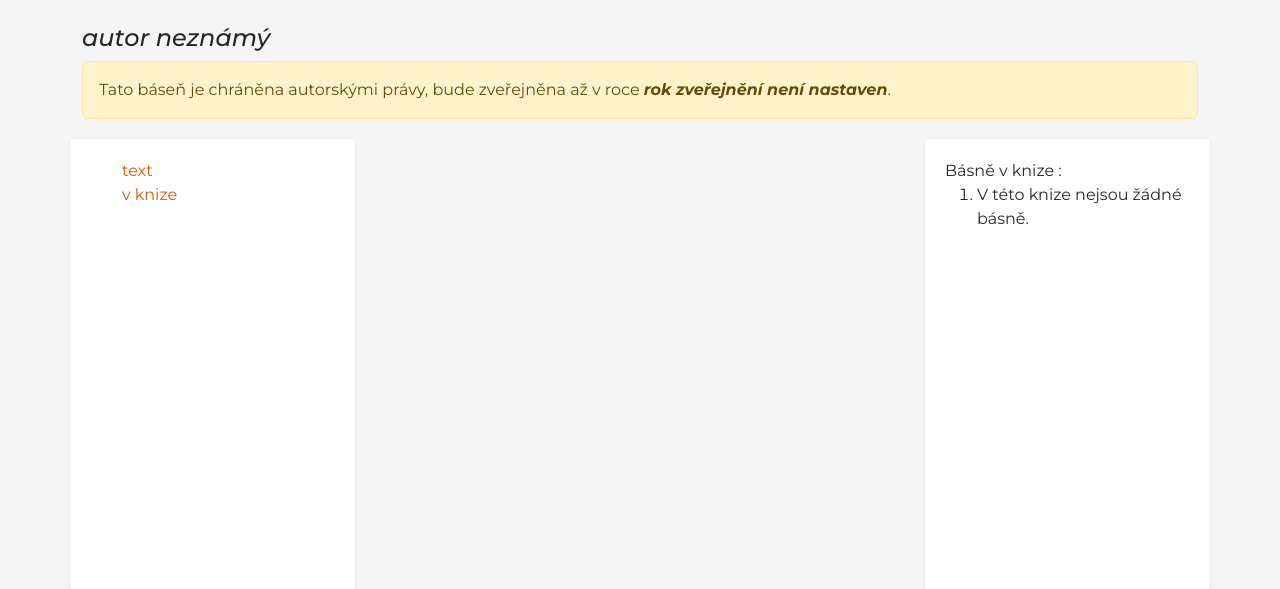
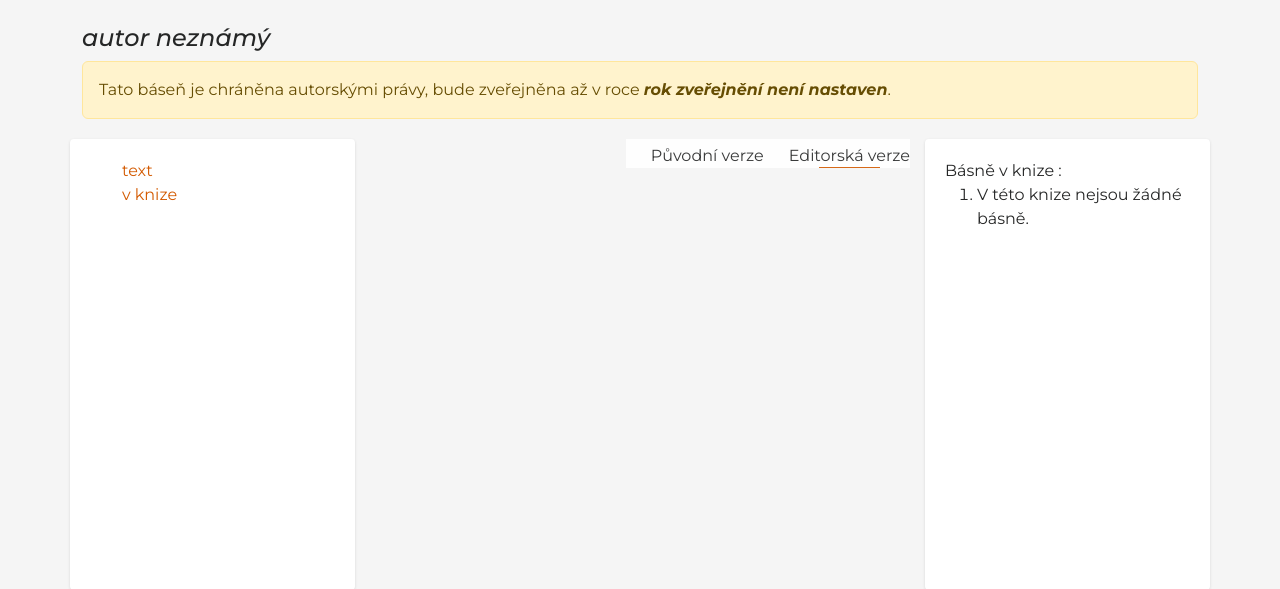
Before and after one commit to kloudak/new-cek, a Django app: template web/templates/web/poem_in_book.html in a window 1280 px wide. Shown: the part 129-718 px from the top of the page. Run offline with Django 5.2, Linux system fonts and the light colour scheme; the template is opened without the code that fills it, so the values that code supplies are empty; some libraries are stand-ins or nearby versions.

Commit message:
Changing versions buttons also for poem views.

```diff
--- a/web/templates/web/poem_in_book.html
+++ b/web/templates/web/poem_in_book.html
@@ -2,18 +2,17 @@
 
 {% block poem_content%}
     <div id="poem-text-container">
+        <div id="text-versions">
+            <div>
+                <a href="#" class="verze-toggle" id="puvodni">Původní verze</a>
+                <a href="#" class="verze-toggle active" id="editorska">Editorská verze</a>
+            </div>
+        </div>
         {{ poem.html_text|safe }}
     </div>
 {% endblock%}
 
 {% block poem_right_content%}
-    <div class="btn-group" data-toggle="buttons" id="versions-selector">
-        <input type="radio" class="btn-check" name="verze" id="puvodni" autocomplete="off">
-        <label class="btn btn-outline-primary" for="puvodni">Původní verze</label>
-
-        <input type="radio" class="btn-check" name="verze" id="editorska" autocomplete="off" checked>
-        <label class="btn btn-outline-primary" for="editorska">Editorská verze</label>
-    </div>
     Básně v knize <a href="{%url 'book_detail' id=poem.book.id %}">{{ poem.book.title|safe }}</a>:
     <ol>
         {% for p in poems_in_book %}
@@ -50,11 +49,16 @@
             document.querySelector('#versions-selector').style.display = 'none';
         }
 
-        // Listen to change event on radio buttons
-        document.querySelectorAll('input[name="verze"]').forEach(function (radio) {
-            radio.addEventListener('change', function () {
-                // Display Původní verze content
-                if (document.getElementById('puvodni').checked) {
+        document.querySelectorAll('a.verze-toggle').forEach(function (click) {
+            click.addEventListener('click', function (event) {
+                event.preventDefault();
+                document.querySelectorAll('a.verze-toggle').forEach(function (toggle) {
+                    toggle.classList.remove('active');
+                });
+                this.classList.add('active');
+
+                // Display Původní verze content if the 'puvodni' link is clicked
+                if (this.id === 'puvodni') {
                     document.querySelectorAll('verze[typ="puvodni"]').forEach(function(verze) {
                         verze.style.display = 'inline';
                     });
@@ -62,10 +66,11 @@
                         verze.style.display = 'none';
                     });
                 }
-                // Display Editorská verze content
-                else {
+                // Display Editorská verze content if the 'editorska' link is clicked
+                else if (this.id === 'editorska') {
                     document.querySelectorAll('verze[typ="puvodni"]').forEach(function(verze) {
                         verze.style.display = 'none';
+
                     });
                     document.querySelectorAll('verze[typ="editorska"]').forEach(function(verze) {
                         verze.style.display = 'inline';
```
Also changed, not shown: web/templates/web/poem_text.html (+19 -13 lines).
